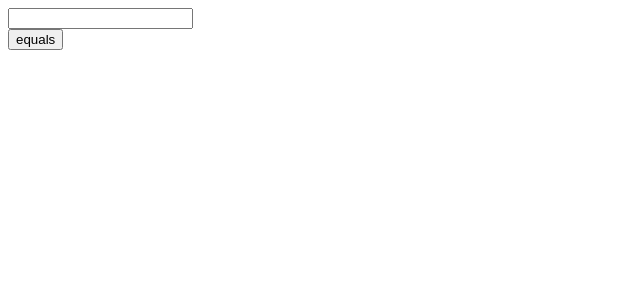
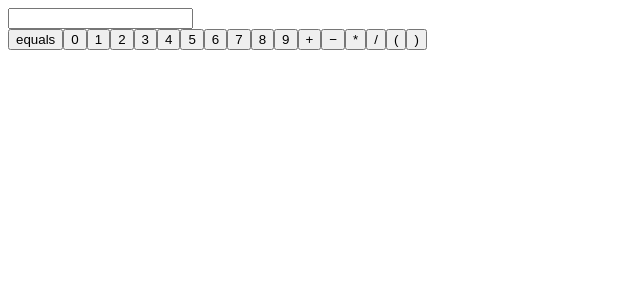
Before and after one commit to Roman7595/vueproject, a Vue app: page / in a window 1280 px wide. Shown: the top 300 px of the page, without its empty margins (0-640 px from the left). Built offline with nearby package versions, Linux system fonts and the light colour scheme.

Commit message:
add: buttons

```diff
--- a/src/App.vue
+++ b/src/App.vue
@@ -13,7 +13,8 @@ export default{
         sn:'',
         msg:'',
         snaki:['-', '+', '/','*'],
-        res: ''
+        res: '',
+        nums :'0123456789+−*/()'
       }
     },
     methods:{
@@ -153,6 +154,9 @@ export default{
       },
       minusreplace(msg){
         return msg.replaceAll('-','−')
+      },
+      simbolInput(text){
+        this.msg+=text
       }
 
     }
@@ -166,6 +170,9 @@ export default{
 
   </div>
   <button v-on:click="equal()">equals</button>
+  <button v-for = 'n in nums' v-bind:key = 'n' v-on:click="simbolInput(n)">{{n}}</button>
+
+
   <h1>{{ solver(msg) }}</h1>
 </template>
 
```
